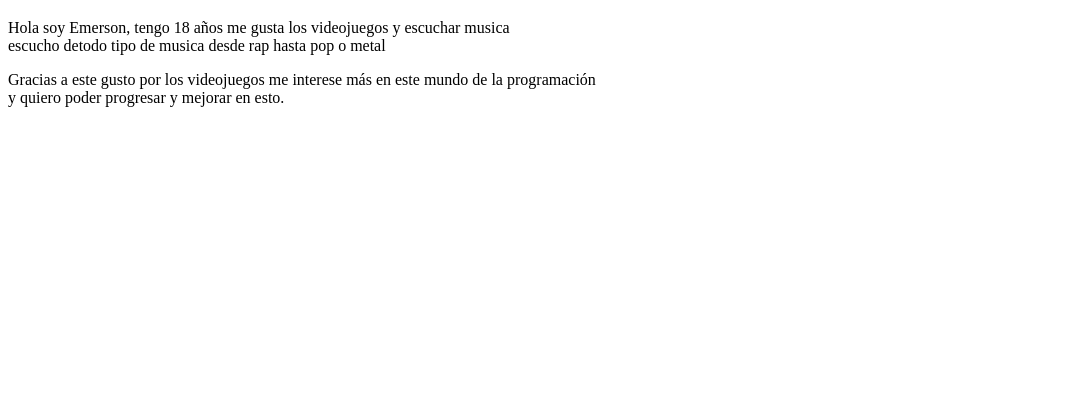
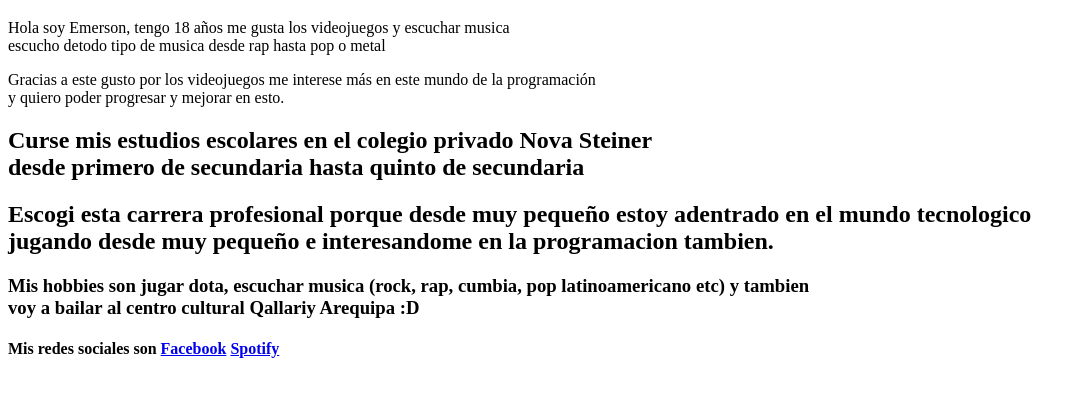
Before and after one commit to TioSniperxD/Laboratorio3IDWeb, a plain HTML site: page index.html in a window 1280 px wide. Shown: the part 61-458 px from the top of the page, without its empty margins (0-1087 px from the left). Drawn offline with Linux system fonts and the light colour scheme.

Commit message:
Segundo commit actualizacion

```diff
--- a/index.html
+++ b/index.html
@@ -17,5 +17,23 @@
         Gracias a este gusto por los videojuegos me interese más en este mundo de la programación<br>
         y quiero poder progresar y mejorar en esto. <!--Porque me gusta el curso y la programación-->
     </p>
+    <h2>
+        Curse mis estudios escolares en el colegio privado <strong>Nova Steiner</strong><br>
+        desde primero de secundaria hasta quinto de secundaria
+    </h2>
+    <h2><!--Parrafo sobre porque elegi mi carrera -->
+        Escogi esta carrera profesional porque desde muy pequeño estoy adentrado en el mundo tecnologico<br>
+        jugando desde muy pequeño e interesandome en la programacion tambien.
+    </h2>
+    <h3><!--Parrafo sobre mis hobbies-->
+        Mis hobbies son jugar dota, escuchar musica (rock, rap, cumbia, pop latinoamericano etc) y tambien<br>
+        voy a bailar al centro cultural Qallariy Arequipa :D
+    </h3>
+    <h4><!--Parrafo sobre mis redes sociales-->
+        Mis redes sociales son
+        <a href="https://www.facebook.com/emerson.xtlv.777960/">Facebook</a>
+        <a href="https://open.spotify.com/user/31nb775oq4mjqtft6wonb247wpgu?si=1963410c2a6b475b">Spotify</a>
+
+    </h4>
 </body>
 </html>
```
